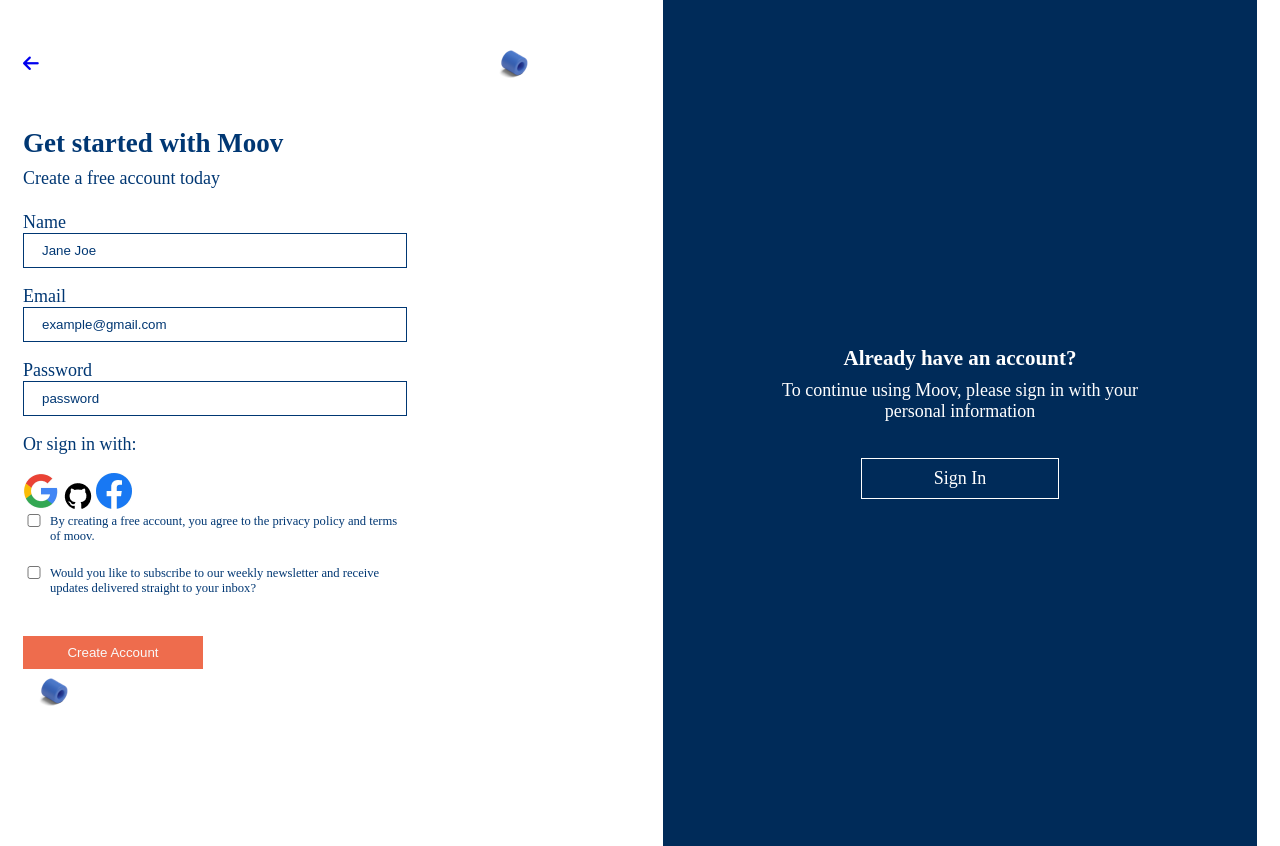
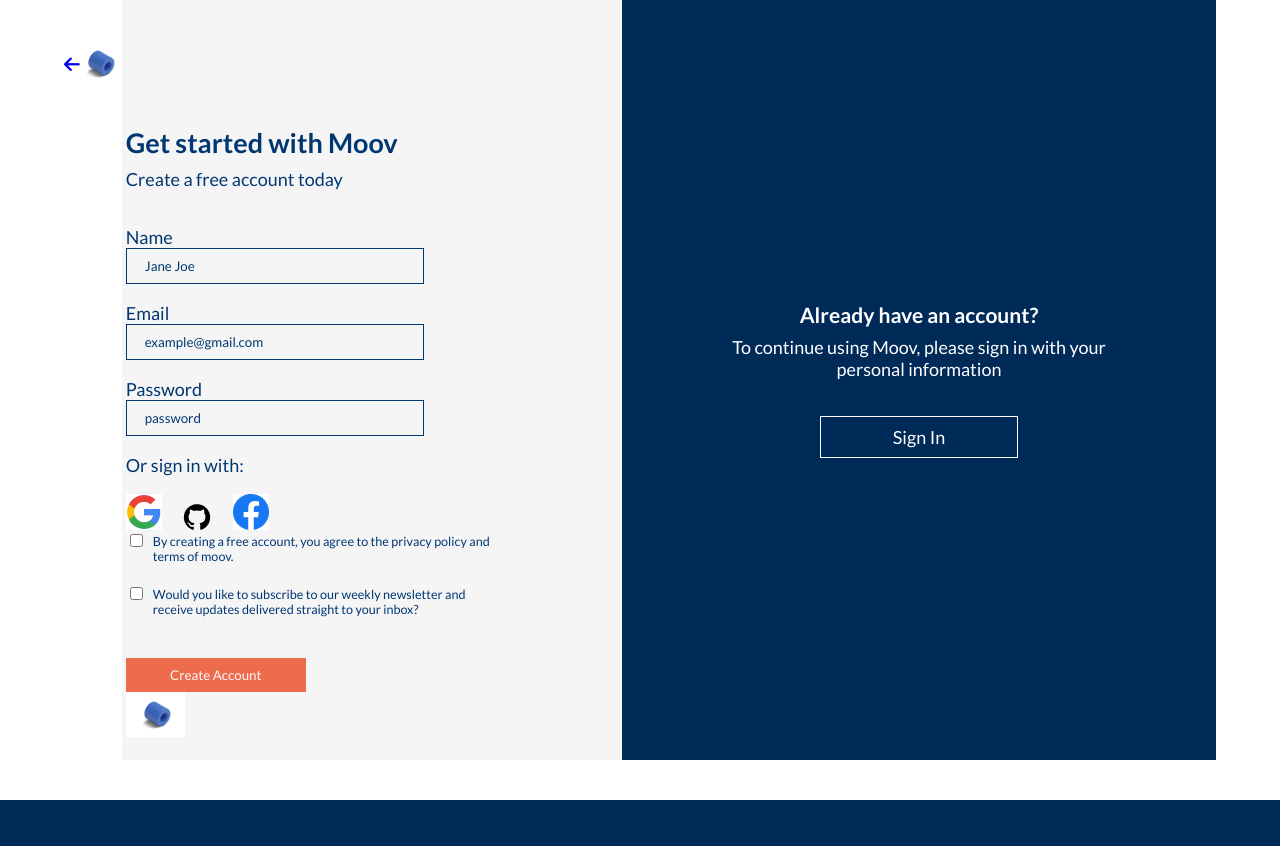
Before and after one commit to zuri-training/Animation-Library---Team-92-Repo, a Django app: page /account/register/ in a window 1280 px wide. After the commit the page ends 800 px from the top, so only its background shows below. Run offline with Django 4.2, Linux system fonts and the light colour scheme; some libraries are stand-ins or nearby versions.

Commit message:
modified registration page

```diff
--- a/moov_website/static/css/register.css
+++ b/moov_website/static/css/register.css
@@ -3,6 +3,7 @@
     margin: 0;
     padding: 0;
     box-sizing: border-box;
+    font-family: 'lato';
 }
 html {
     font-size: 18px;
@@ -32,8 +33,11 @@ section.register {
     padding: 2rem 0 0;
 }
 main.registration-form {
-    width: 85vw;
+    padding-top:7em;
+    padding-left: 4px;
+    width: 90vw;
     margin: 0 auto;
+    background-color: #f5f5f5;
 }
 h2 {
     margin-bottom: .5rem;
@@ -41,23 +45,28 @@ h2 {
 main.registration-form > p {
     margin-bottom: 2.3rem;
 }
+form{
+    margin-top: 2em;
+}
 input {
     width: 100%;
     margin-bottom: 1rem;
     padding: .5rem 1rem;
-    border: solid 1px;
+    outline: none;
+    background-color: #f5f5f5;
+    border: solid 1px #003773;
+
 }
 div.mobile > p{
     font-size: 12px;
 }
-div.alt-sign-in {
-    position: absolute;
-    bottom: -7rem;
-    left: 29vw;
-    text-align: center;
+.alt-sign-in {
+
+    margin-bottom: 2em;
 }
 div.alt-sign-in > p {
     margin-bottom: 1rem;
+
 }
 div.subscription,
 div.privacy {
@@ -68,9 +77,13 @@ div.privacy {
 input[type = "checkbox"] {
     width: 80%;
 }
-div.other-options {
+.other-options{
+    margin-bottom: 2em;
+}
+.other-options a{
     width: 7rem;
     margin: 0 auto;
+    margin-right: 1em;
 }
 input[type = "submit"] {
     display: block;
--- a/moov_website/templates/accounts/register.html
+++ b/moov_website/templates/accounts/register.html
@@ -36,6 +36,7 @@
             class="desktop"
           />
         </header>
+      </section>
       <main class="registration-form">
         <h2>Get started with Moov</h2>
         <p>Create a free account today</p>
@@ -116,7 +117,6 @@
           />
         </form>
       </main>
-      </section>
       <section class="sign-in desktop">
         <h3>Already have an account?</h3>
         <p>
```
Lines whose indentation alone changed are shown as unchanged.
